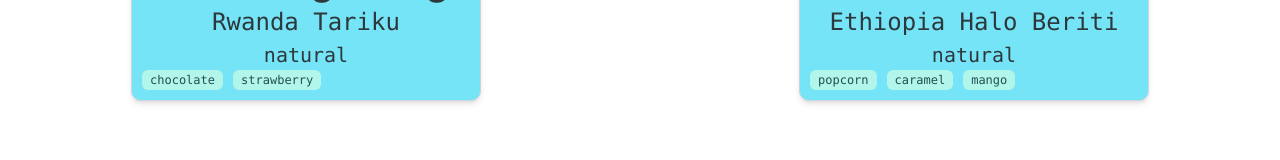
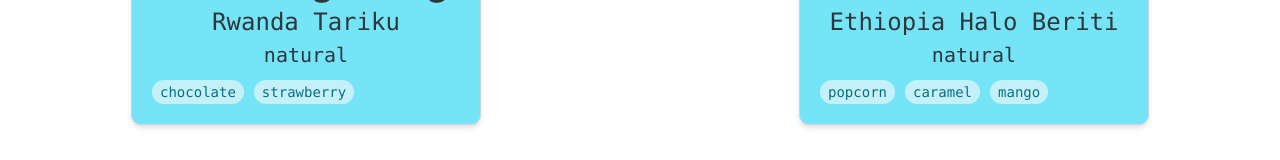
Before and after one commit to mdanko/coffee-bible, a React (Create React App) app: page / in a window 1280 px wide. Shown: the part 358-518 px from the top of the page. Built offline with nearby package versions, Linux system fonts and the light colour scheme.

Commit message:
style: Improved style of tags

```diff
--- a/src/Card.js
+++ b/src/Card.js
@@ -40,9 +40,15 @@ const Card = ({ image, title, subtitle, description, tags }) => {
       <Heading>{title}</Heading>
       <Text fontSize="2xl">{subtitle}</Text>
       <Text fontSize="xl">{description}</Text>
-      <HStack spacing="10px">
+      <HStack m="10px" spacing="10px">
         {tags.map(tag => (
-          <Tag size="sm" key="sm" variant="subtle" colorScheme="teal">
+          <Tag
+            size="md"
+            key={tag}
+            borderRadius="full"
+            variant="subtle"
+            colorScheme="cyan"
+          >
             <TagLabel>{tag}</TagLabel>
           </Tag>
         ))}
```
